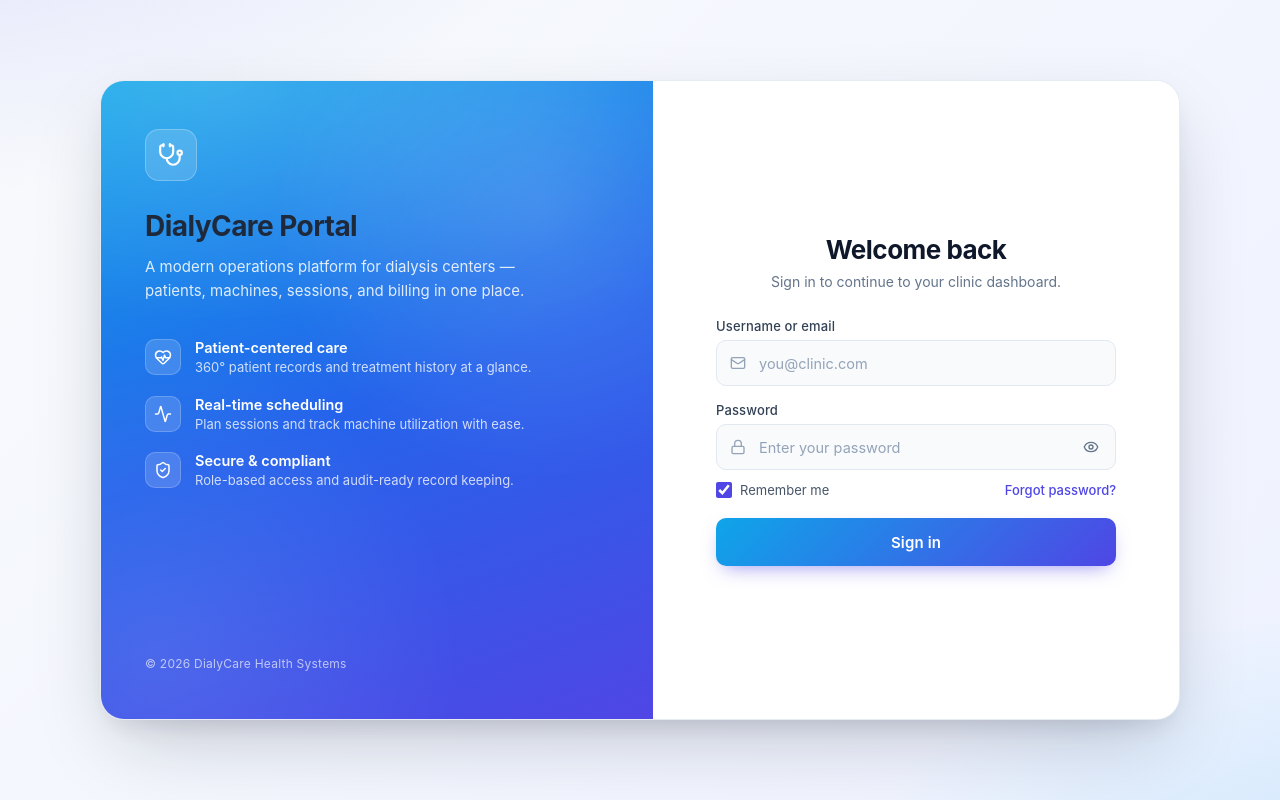
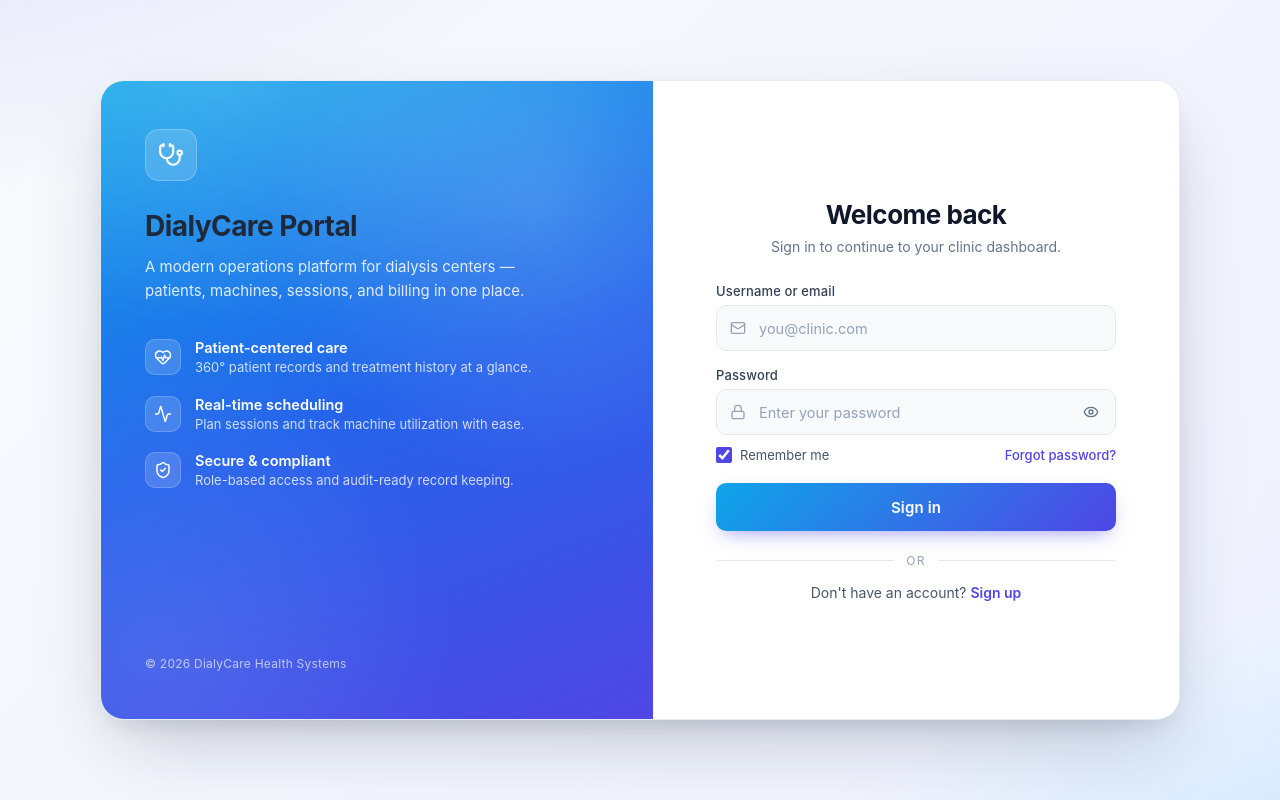
Before and after one commit to Gowthamkumar-45/Dialysis-Center, a React (Create React App) app in the folder frontend/: page /login in a window 1280 px wide. Built offline with nearby package versions, Linux system fonts and the light colour scheme; no server answers.

Commit message:
Add public sign up route and link to resolve lockout issue on live deployment

```diff
--- a/frontend/src/App.js
+++ b/frontend/src/App.js
@@ -13,6 +13,7 @@ import Inventory from './components/Inventory/Inventory';
 import Billing from './components/Billing/Billing';
 import Attendance from './components/Attendance/Attendance';
 import Login from './components/Login/Login';
+import Register from './components/Login/Register';
 import UserManagement from './components/Users/UserManagement';
 import History from './components/History/History';
 import Notifications from './components/Notifications/Notifications';
@@ -31,6 +32,7 @@ function App() {
           <Routes>
           {/* Public routes */}
           <Route path="/login" element={<Login />} />
+          <Route path="/register" element={<Register />} />
 
           {/* Protected app */}
           <Route
--- a/frontend/src/components/Login/Login.jsx
+++ b/frontend/src/components/Login/Login.jsx
@@ -1,5 +1,5 @@
 import React, { useState } from 'react';
-import { useNavigate } from 'react-router-dom';
+import { useNavigate, Link } from 'react-router-dom';
 import { Stethoscope, Mail, Lock, Eye, EyeOff, ShieldCheck, HeartPulse, Activity, AlertCircle, Loader2 } from 'lucide-react';
 import { useAuth } from '../../context/AuthContext';
 import './Login.css';
@@ -165,6 +165,12 @@ const Login = () => {
               </button>
             </form>
 
+            <div className="auth-divider"><span>or</span></div>
+
+            <p className="auth-footer-text">
+              Don't have an account?{' '}
+              <Link to="/register" className="auth-link">Sign up</Link>
+            </p>
           </div>
         </section>
       </div>
```
